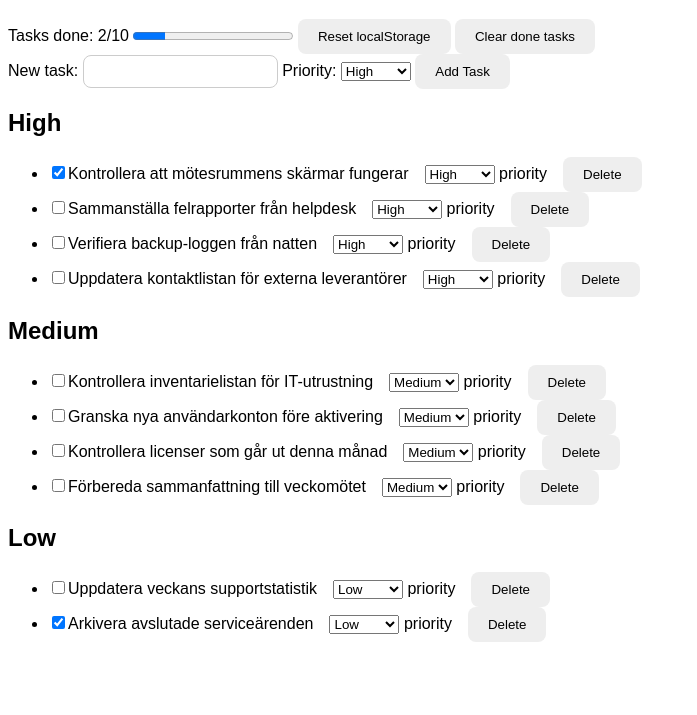
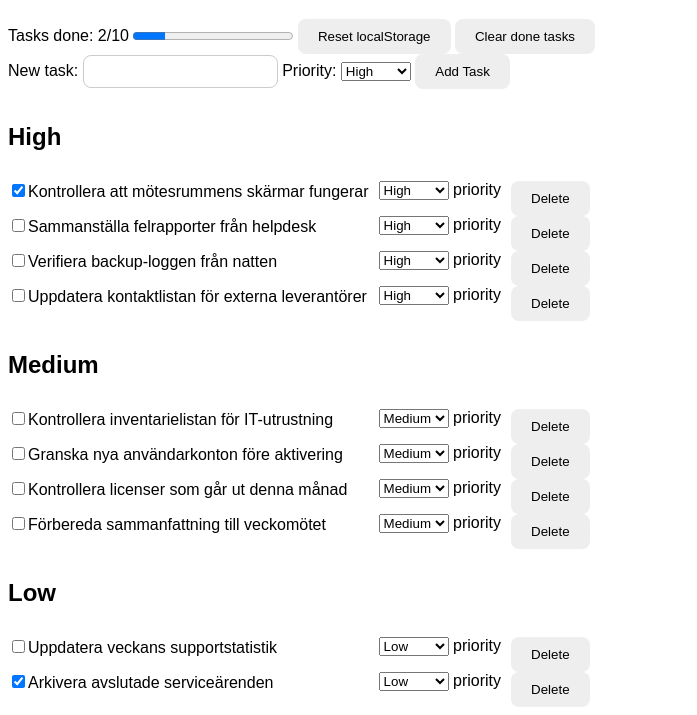
Before and after one commit to Isglassen/TE4_v38_AdminWorkPlanner, a plain HTML site: page index.html in a window 1280 px wide. Shown: the part 87-802 px from the top of the page, without its empty margins (0-697 px from the left). Drawn offline with Linux system fonts and the light colour scheme.

Commit message:
Change ul to grid for task list

```diff
--- a/css/style.css
+++ b/css/style.css
@@ -43,11 +43,21 @@ p.error {
 	margin-top: 5px;
 }
 
-.task-list li>label {
-	display: inline-block;
-	margin-right: 1em;
+
+.task-lists {
+	display: grid;
+	width: fit-content;
+	max-width: 90vw;
+	grid-template-columns: 1fr max-content max-content;
+	gap: 10px;
 }
 
-.task-list li.highlight {
-	background: wheat;
+.task-lists h2 {
+	grid-column: 1 / -1;
 }
+
+.task-list {
+	display: grid;
+	grid-column: 1 / -1;
+	grid-template-columns: subgrid;
+}
--- a/index.html
+++ b/index.html
@@ -41,14 +41,14 @@
 			<button type="submit">Add Task</button>
 			<p id="new-task-message" class="error"></p>
 		</form>
-		<h2>High</h2>
-		<ul id="high-tasks" class="task-list">
-			<!--
-				<li class="task" data-id="0">
-					<label for="task0">
+		<div class="task-lists">
+			<h2>High</h2>
+			<div id="high-tasks" class="task-list">
+				<!--
+					<label for="task0" class="task-title">
 						<input type="checkbox" id="task0"> Task description
 					</label>
-					<label for="task0-priority">
+					<label for="task0-priority" class="task-priority">
 						<select id="task0-priority">
 							<option value="high">High</option>
 							...
@@ -56,12 +56,12 @@
 						priority
 					</label>
 					<button type="button" class="delete">Delete</button>
-				</li>
-			-->
-		</ul>
-		<h2>Medium</h2>
-		<ul id="medium-tasks" class="task-list"></ul>
-		<h2>Low</h2>
-		<ul id="low-tasks" class="task-list"></ul>
+				-->
+			</div>
+			<h2>Medium</h2>
+			<div id="medium-tasks" class="task-list"></div>
+			<h2>Low</h2>
+			<div id="low-tasks" class="task-list"></div>
+			</div>
 	</body>
 </html>
--- a/scripts/main.js
+++ b/scripts/main.js
@@ -70,10 +70,9 @@ if (session) {
 }
 
 function updateTask(event) {
-	const li = event.target.closest("li");
-	const id = parseInt(li.dataset.id, 10);
-	const checkbox = li.querySelector("input");
-	const select = li.querySelector("select");
+	const id = parseInt(event.target.dataset.id, 10);
+	const checkbox = event.target.closest(".task-list").querySelector(`input[data-id="${id}"]`);
+	const select = event.target.closest(".task-list").querySelector(`select[data-id="${id}"]`);
 
 	const task = state.tasks.find(v => v.id == id);
 	if (!task) throw new Error("Task not found");
@@ -88,8 +87,7 @@ function updateTask(event) {
 function deleteTask(event) {
 	if (!event.target.classList.contains("delete")) return;
 
-	const li = event.target.closest("li");
-	const id = parseInt(li.dataset.id, 10);
+	const id = parseInt(event.target.dataset.id, 10);
 
 	const task = state.tasks.find(v => v.id == id);
 	if (!task) throw new Error("Task not found");
@@ -117,23 +115,21 @@ Object.values(tasksLists).forEach(v => {
 function render() {
 	Object.values(tasksLists).forEach(v => v.innerHTML = "");
 	for (const task of state.tasks) {
-		const li = tasksLists[task.priority].appendChild(document.createElement("li"));
-		const label = li.appendChild(document.createElement("label"));
+		const grid = tasksLists[task.priority];
+		const label = grid.appendChild(document.createElement("label"));
 		const checkbox = label.appendChild(document.createElement("input"));
 		label.appendChild(document.createTextNode(task.title));
-
-		li.classList.add("task");
-		li.dataset.id = task.id;
 
 		const id = "task" + task.id;
 
 		label.for = id;
 		checkbox.id = id;
 		checkbox.type = "checkbox";
+		checkbox.dataset.id = task.id;
 
 		checkbox.checked = task.done;
 
-		const priorityLabel = li.appendChild(document.createElement("label"));
+		const priorityLabel = grid.appendChild(document.createElement("label"));
 		const select = priorityLabel.appendChild(document.createElement("select"));
 		priorityLabel.appendChild(document.createTextNode(" priority"));
 
@@ -150,8 +146,10 @@ function render() {
 		lowOption.textContent = "Low";
 
 		select.value = task.priority;
+		select.dataset.id = task.id;
 
-		const button = li.appendChild(document.createElement("button"));
+		const button = grid.appendChild(document.createElement("button"));
+		button.dataset.id = task.id;
 		button.classList.add("delete");
 		button.type = "button";
 		button.textContent = "Delete";
@@ -164,22 +162,6 @@ function render() {
 
 	taskProgress.textContent = `${Math.round(100 * done.length / state.tasks.length)}%`;
 	doneString.textContent = `${done.length}/${state.tasks.length}`;
-}
-
-function findTask(id) {
-	const old = document.querySelectorAll("li.highlight")
-	for (const li of old) {
-		li.classList.remove("highlight");
-	}
-
-	const task = state.tasks.find(v => v.id == id);
-	if (!task) {
-		return alert(`Task ${id} not found`);
-	}
-
-	const li = document.querySelector(`li:has(#task${id})`);
-	li.classList.add("highlight");
-	li.scrollIntoView({ behavior: "smooth" });
 }
 
 addTaskForm.addEventListener("submit", (event) => {
@@ -219,7 +201,4 @@ clearDoneButton.addEventListener("click", () => {
 	render();
 });
 
-// Access in console;
-window.findTask = findTask;
-
 render();
```
